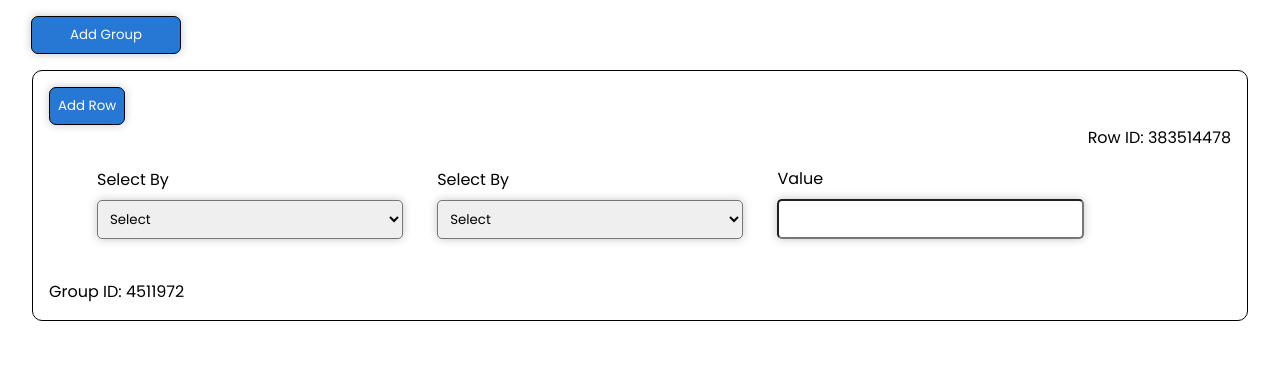
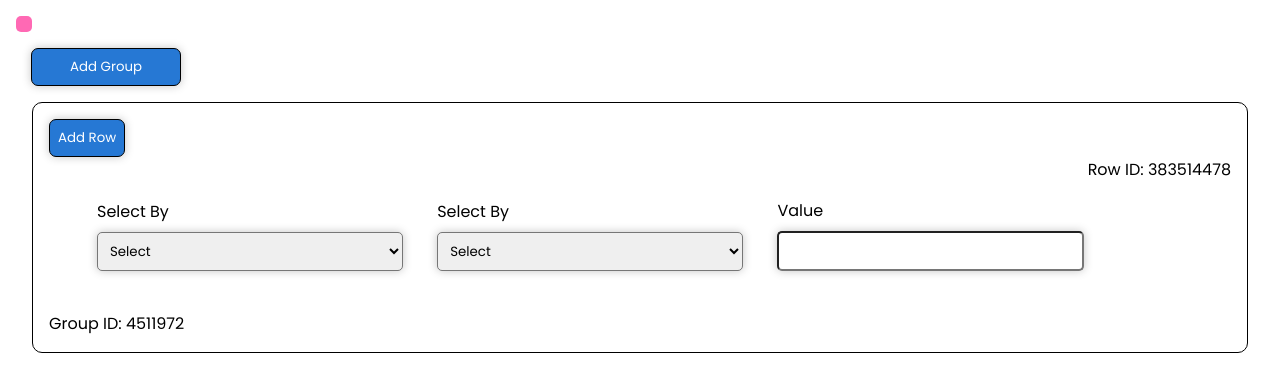
Before and after one commit to zakCedcoss/batch-list-task-typescript, a React (Vite) app: page / in a window 1280 px wide. Shown: the top 392 px of the page. Built offline with nearby package versions, Linux system fonts and the light colour scheme.

Commit message:
updated message section

```diff
--- a/src/App.css
+++ b/src/App.css
@@ -4,6 +4,13 @@
 .App > button {
   width: 150px;
   transform: translateX(10%);
+}
+.group-head {
+  width: max-content;
+  background-color: hotpink;
+  padding: 0.5rem;
+  margin-bottom: 1rem;
+  border-radius: 5px;
 }
 /* GROUP STYLES */
 .group {
--- a/src/App.tsx
+++ b/src/App.tsx
@@ -26,7 +26,11 @@ function App() {
           s += " AND ";
         }
       });
-      if (groupsArray.length > 1 && groupsArray.length - 1 !== j) {
+      if (
+        groupsArray.length > 1 &&
+        groupsArray.length - 1 !== j &&
+        groupsArray[j].rowsArray[0].firstSelect !== ""
+      ) {
         s += " OR ";
       }
     });
@@ -46,8 +50,8 @@ function App() {
     setGroupsArray([...groupsArray, newGroup]);
   };
 
-  // console.log(groupsArray);
-  console.log(message);
+  console.log(groupsArray);
+  // console.log(message);
 
   return (
     <div className="App">
--- a/src/components/Row.tsx
+++ b/src/components/Row.tsx
@@ -34,7 +34,11 @@ function Row({ row, rowsArray, handleSetRowsArray }: RowProps) {
   };
 
   const handleValueChange = (name: string, value: string) => {
-    if (name === "firstSelect") setFirstSelect(value);
+    if (name === "firstSelect") {
+      setFirstSelect(value);
+      setSecondSelect("");
+      setThirdSelect("");
+    }
     if (name === "secondSelect") {
       setSecondSelect(value);
       setThirdSelect("");
@@ -69,6 +73,7 @@ function Row({ row, rowsArray, handleSetRowsArray }: RowProps) {
             name="firstSelect"
             onChange={(e) => handleValueChange(e.target.name, e.target.value)}
             value={firstSelect}
+            required={true}
           >
             <option value="">Select</option>
             {selectOne.map((opt, i) => {
@@ -86,6 +91,7 @@ function Row({ row, rowsArray, handleSetRowsArray }: RowProps) {
             name="secondSelect"
             onChange={(e) => handleValueChange(e.target.name, e.target.value)}
             value={secondSelect}
+            required={true}
           >
             <option value="">Select</option>
             {selectTwo.map((opt, i) => {
@@ -103,6 +109,7 @@ function Row({ row, rowsArray, handleSetRowsArray }: RowProps) {
               name="thirdSelect"
               onChange={(e) => handleValueChange(e.target.name, e.target.value)}
               value={thirdSelect}
+              required={true}
             >
               <option value="">Select</option>
               {selectThree.map((opt, i) => {
```
